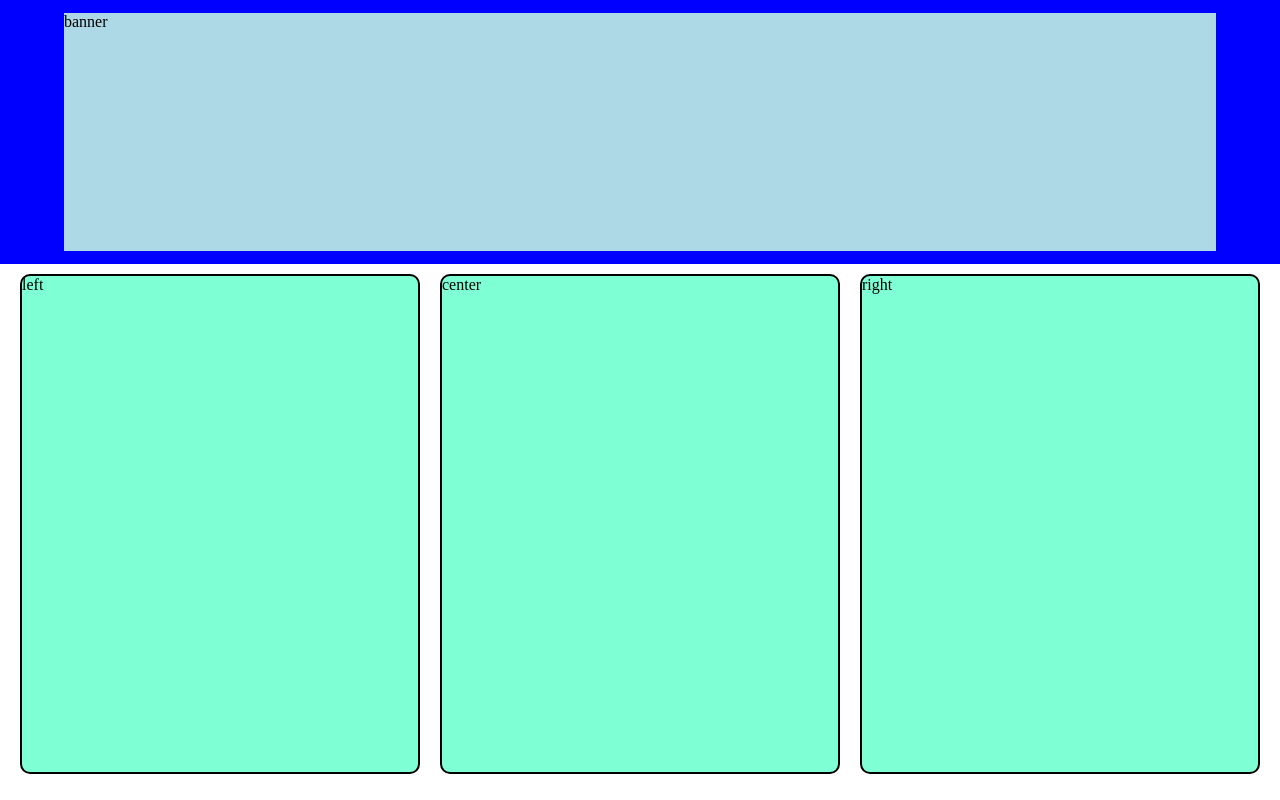
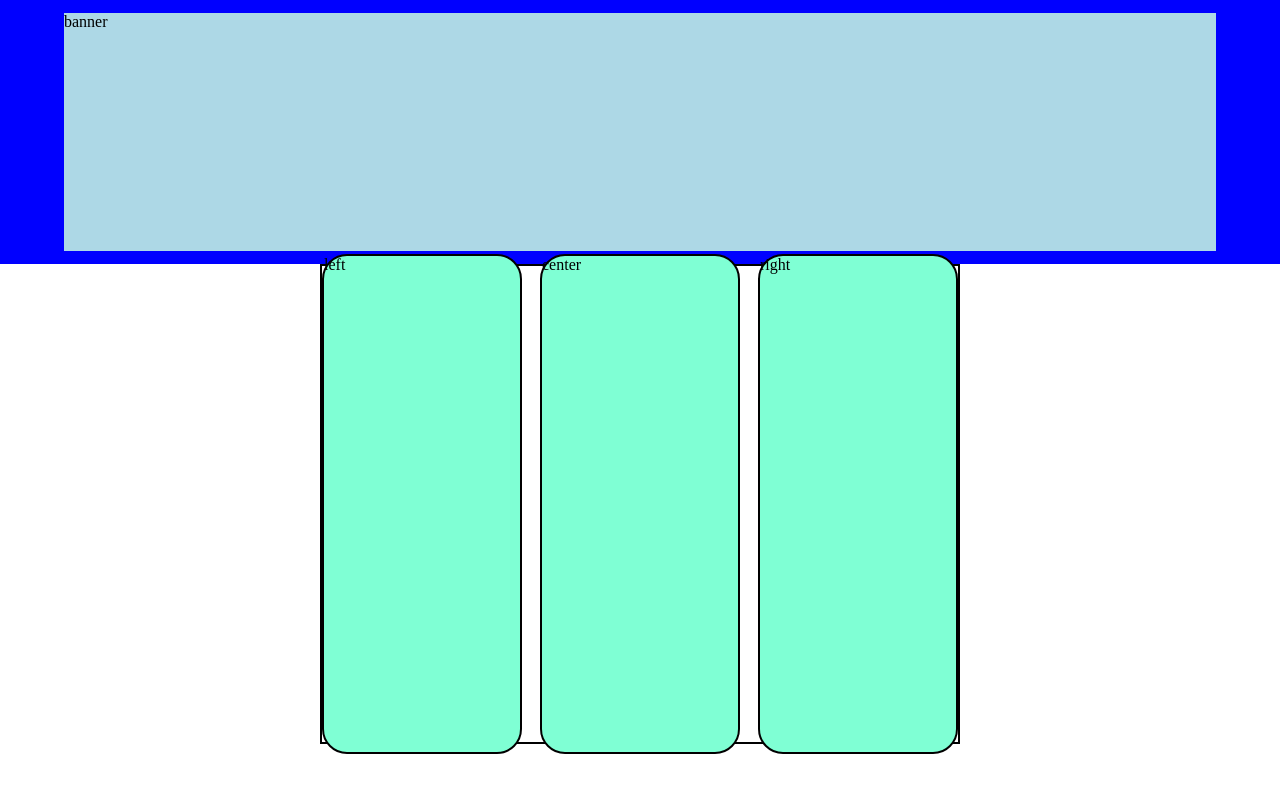
Before and after one commit to gustav0godoi/display, a website: page meu-senai/hero-section.html in a window 1280 px wide. Drawn offline with Linux system fonts and the light colour scheme.

Commit message:
ADD: Continuando com Display

```diff
--- a/meu-senai/hero-section.css
+++ b/meu-senai/hero-section.css
@@ -38,21 +38,25 @@ body{
 }
 
 .content-hero{
+
+    border: 2px solid;
+    width: 50%;
+    height: 60%;
+
+    margin: 0 auto;
+
     display: flex;
     /* Alinhamento horizontal (x) */
-    justify-content: center;
+    justify-content: space-between;
     /* Alinhamento vertical (y) */
     align-items: center;
-
-
 }
 
-.content-hero--left, .content-hero--center, .content-hero--right{
-    border-radius: 10px;
+.box{
+    border-radius: 25px;
     border: 2px solid;
-    margin: 10px;
     background-color: aquamarine;
-    width: 400px;
+    width: 200px;
     height: 500px;
 
 }
--- a/meu-senai/hero-section.html
+++ b/meu-senai/hero-section.html
@@ -17,13 +17,13 @@
         </div>
     </header>
     <section class="content-hero">
-        <div class="content-hero--left">
+        <div class="box content-hero--left">
             <span>left</span>
         </div>
-        <div class="content-hero--center">
+        <div class="box content-hero--center">
             <span>center</span>
         </div>
-        <div class="content-hero--right">
+        <div class="box content-hero--right">
             <span>right</span>
         </div>
     </section>
```
